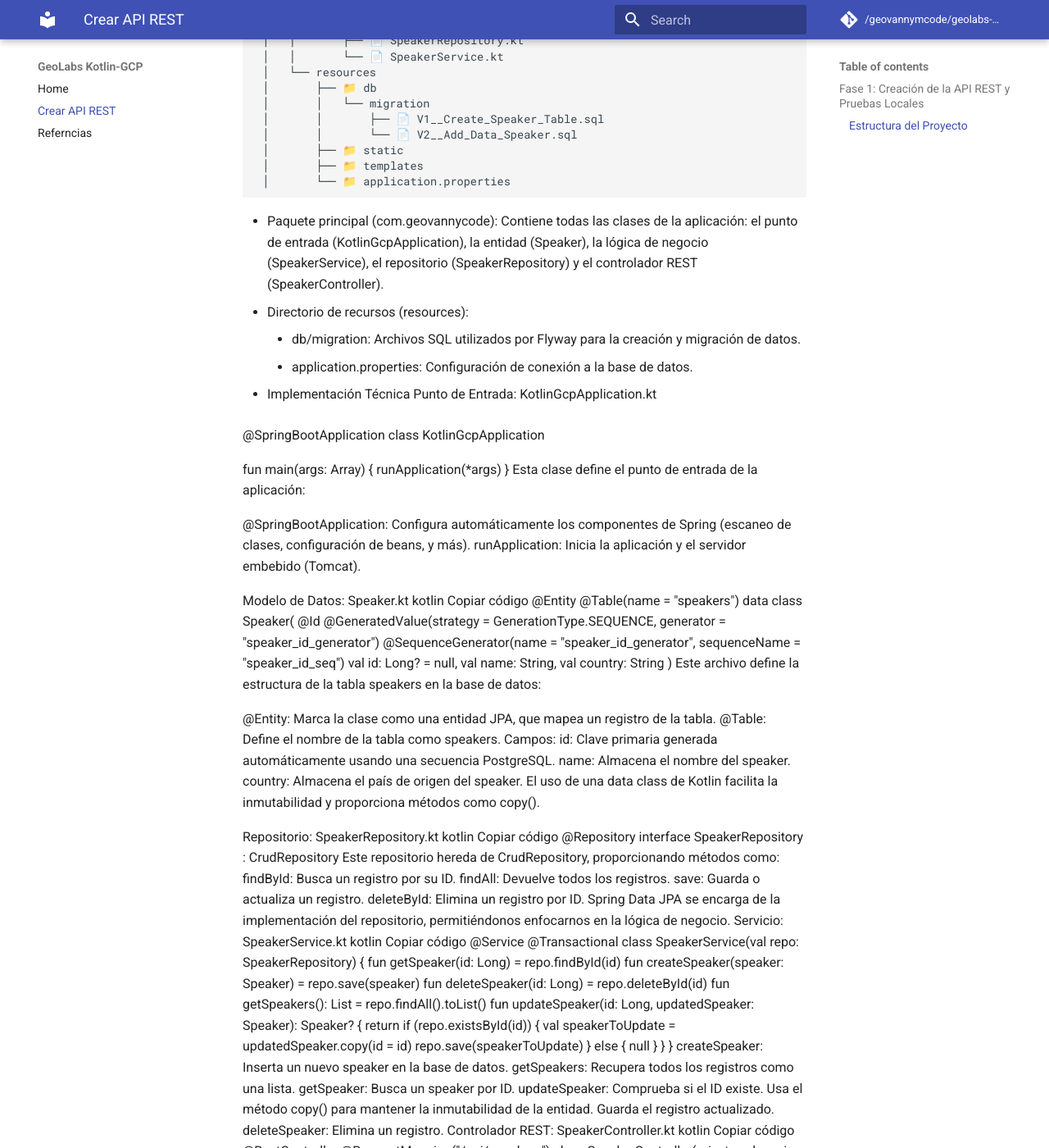
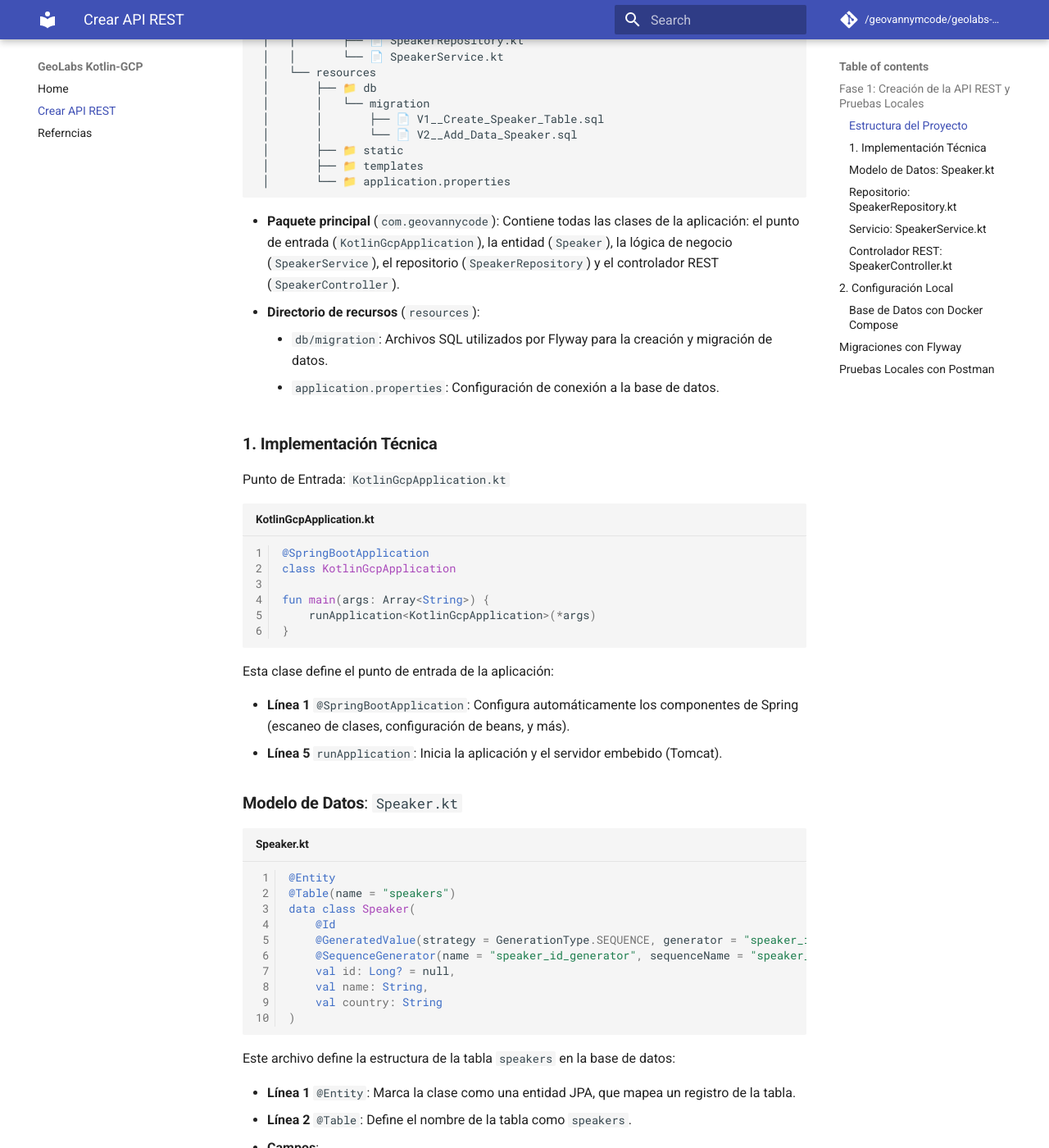
Before and after one commit to geovannymcode/geolabs-kotligcp.github.io, an MkDocs documentation site: the page built from docs/create_api_rest.md, in a window 1280 px wide and 1400 px high, scrolled down 631 px. Shown: the whole window at 82% size. Built offline with MkDocs 1.6.1 and Material for MkDocs 9.7.7, drawn with Linux system fonts in a browser that asks for light colours; comment, search, counter and statistics services are not loaded; some of the changed text lies outside the part shown.

Commit message:
V[0.0.4] Update creation api rest

````diff
--- a/docs/create_api_rest.md
+++ b/docs/create_api_rest.md
@@ -28,28 +28,32 @@ src
  │       └── 📁 application.properties
 ```
 
-- Paquete principal (com.geovannycode): Contiene todas las clases de la aplicación: el punto de entrada (KotlinGcpApplication), la entidad (Speaker), la lógica de negocio (SpeakerService), el repositorio (SpeakerRepository) y el controlador REST (SpeakerController).
-- Directorio de recursos (resources):
-    - db/migration: Archivos SQL utilizados por Flyway para la creación y migración de datos.
-    - application.properties: Configuración de conexión a la base de datos.
+- **Paquete principal** (`com.geovannycode`): Contiene todas las clases de la aplicación: el punto de entrada (`KotlinGcpApplication`), la entidad (`Speaker`), la lógica de negocio (`SpeakerService`), el repositorio (`SpeakerRepository`) y el controlador REST (`SpeakerController`).
+- **Directorio de recursos** (`resources`):
+    - `db/migration`: Archivos SQL utilizados por Flyway para la creación y migración de datos.
+    - `application.properties`: Configuración de conexión a la base de datos.
 
-1. Implementación Técnica
-Punto de Entrada: KotlinGcpApplication.kt
+### **1. Implementación Técnica**
 
+Punto de Entrada: `KotlinGcpApplication.kt`
+
+```kotlin title="KotlinGcpApplication.kt" linenums="1"
 @SpringBootApplication
 class KotlinGcpApplication
 
 fun main(args: Array<String>) {
     runApplication<KotlinGcpApplication>(*args)
 }
+```
+
 Esta clase define el punto de entrada de la aplicación:
 
-@SpringBootApplication: Configura automáticamente los componentes de Spring (escaneo de clases, configuración de beans, y más).
-runApplication: Inicia la aplicación y el servidor embebido (Tomcat).
+- **Línea 1** `@SpringBootApplication`: Configura automáticamente los componentes de Spring (escaneo de clases, configuración de beans, y más).
+- **Línea 5** `runApplication`: Inicia la aplicación y el servidor embebido (Tomcat).
 
-Modelo de Datos: Speaker.kt
-kotlin
-Copiar código
+### **Modelo de Datos**: `Speaker.kt`
+
+```kotlin title="Speaker.kt" linenums="1"
 @Entity
 @Table(name = "speakers")
 data class Speaker(
@@ -60,30 +64,36 @@ data class Speaker(
     val name: String,
     val country: String
 )
-Este archivo define la estructura de la tabla speakers en la base de datos:
+```
 
-@Entity: Marca la clase como una entidad JPA, que mapea un registro de la tabla.
-@Table: Define el nombre de la tabla como speakers.
-Campos:
-id: Clave primaria generada automáticamente usando una secuencia PostgreSQL.
-name: Almacena el nombre del speaker.
-country: Almacena el país de origen del speaker.
-El uso de una data class de Kotlin facilita la inmutabilidad y proporciona métodos como copy().
+Este archivo define la estructura de la tabla `speakers` en la base de datos:
 
-Repositorio: SpeakerRepository.kt
-kotlin
-Copiar código
+- **Línea 1** `@Entity`: Marca la clase como una entidad JPA, que mapea un registro de la tabla.
+- **Línea 2** `@Table`: Define el nombre de la tabla como `speakers`.
+- **Campos**:
+    - `id`: Clave primaria generada automáticamente usando una secuencia PostgreSQL.
+    - `name`: Almacena el nombre del speaker.
+    - `country`: Almacena el país de origen del speaker.
+
+El uso de una `data class` de Kotlin facilita la inmutabilidad y proporciona métodos como `copy()`.
+
+### **Repositorio**: `SpeakerRepository.kt`
+
+```kotlin title="SpeakerRepository.kt" linenums="1"
 @Repository
 interface SpeakerRepository : CrudRepository<Speaker, Long>
-Este repositorio hereda de CrudRepository, proporcionando métodos como:
-findById: Busca un registro por su ID.
-findAll: Devuelve todos los registros.
-save: Guarda o actualiza un registro.
-deleteById: Elimina un registro por ID.
-Spring Data JPA se encarga de la implementación del repositorio, permitiéndonos enfocarnos en la lógica de negocio.
-Servicio: SpeakerService.kt
-kotlin
-Copiar código
+```
+
+- Este repositorio hereda de `CrudRepository`, proporcionando métodos como:
+    - **`findById`**: Busca un registro por su ID.
+    - **`findAll`**: Devuelve todos los registros.
+    - **`save`**: Guarda o actualiza un registro.
+    - **`deleteById`**: Elimina un registro por ID.
+- Spring Data JPA se encarga de la implementación del repositorio, permitiéndonos enfocarnos en la lógica de negocio.
+
+### **Servicio**: `SpeakerService.kt`
+
+```kotlin title="SpeakerRepository.kt" linenums="1"
 @Service
 @Transactional
 class SpeakerService(val repo: SpeakerRepository) {
@@ -100,17 +110,20 @@ class SpeakerService(val repo: SpeakerRepository) {
         }
     }
 }
-createSpeaker: Inserta un nuevo speaker en la base de datos.
-getSpeakers: Recupera todos los registros como una lista.
-getSpeaker: Busca un speaker por ID.
-updateSpeaker:
-Comprueba si el ID existe.
-Usa el método copy() para mantener la inmutabilidad de la entidad.
-Guarda el registro actualizado.
-deleteSpeaker: Elimina un registro.
-Controlador REST: SpeakerController.kt
-kotlin
-Copiar código
+```
+
+- **Línea 4** `getSpeakers`: Recupera todos los registros como una lista.
+- **Línea 5** `createSpeaker`: Inserta un nuevo speaker en la base de datos.
+- **Línea 6** `deleteSpeaker`: Elimina un registro.
+- **Línea 7** `getSpeaker`: Busca un speaker por ID.
+- **Línea 8** `updateSpeaker`:
+    - Comprueba si el ID existe.
+    - Usa el método `copy()` para mantener la inmutabilidad de la entidad.
+    - Guarda el registro actualizado.
+
+### **Controlador REST**: `SpeakerController.kt`
+
+```kotlin title="SpeakerController.kt" linenums="1"
 @RestController
 @RequestMapping("/api/speakers")
 class SpeakerController(private val service: SpeakerService) {
@@ -144,18 +157,23 @@ class SpeakerController(private val service: SpeakerService) {
         }
     }
 }
+```
+
 Este archivo expone los endpoints para interactuar con la API:
 
-GET /api/speakers: Recupera todos los speakers.
-POST /api/speakers: Crea un nuevo registro.
-GET /api/speakers/{id}: Devuelve un speaker por ID.
-PUT /api/speakers/{id}: Actualiza un registro existente.
-DELETE /api/speakers/{id}: Elimina un registro por ID.
-2. Configuración Local
-Base de Datos con Docker Compose
-Archivo docker-compose.yaml
-yaml
-Copiar código
+- **Línea 4** `GET /api/speakers`: Recupera todos los speakers.
+- **Línea 4** `POST /api/speakers`: Crea un nuevo registro.
+- **Línea 4** `GET /api/speakers/{id}`: Devuelve un speaker por ID.
+- **Línea 4** `PUT /api/speakers/{id}`: Actualiza un registro existente.
+- **Línea 4** `DELETE /api/speakers/{id}`: Elimina un registro por ID.
+
+## **2. Configuración Local**
+
+### **Base de Datos con Docker Compose**
+
+Archivo `docker-compose.yaml`
+
+```yaml title="docker-compose.yaml" linenums="1"
 services:
   postgres_gcp:
     container_name: "postgres_gcp"
@@ -167,17 +185,18 @@ services:
       POSTGRES_USER: ${POSTGRES_USER}
       POSTGRES_PASSWORD: ${POSTGRES_PASSWORD}
       POSTGRES_DB: ${POSTGRES_DB}
-Asegúrate de configurar las variables en el archivo .env para personalizar los valores.
-Levanta el servicio con:
-bash
-Copiar código
-docker-compose up -d
-Migraciones con Flyway
+```
+
+- Asegúrate de configurar las variables en el archivo .env para personalizar los valores.
+- Con la incorporacion de Docker Support no hay necesidad de ejecutar el comando de docker para levantar el servicio, con ejecutar la aplicacion automaticamente se levanta el servicio de docker.
+
+## **Migraciones con Flyway**
+
 Flyway asegura la creación y migración de la base de datos.
 
-V1__Create_Speaker_Table.sql
-sql
-Copiar código
+Archivo `V1__Create_Speaker_Table.sql`
+
+```sql title="V1__Create_Speaker_Table.sql" linenums="1"
 CREATE SEQUENCE speaker_id_seq START 1 INCREMENT BY 50;
 
 CREATE TABLE speakers (
@@ -186,20 +205,27 @@ CREATE TABLE speakers (
     country VARCHAR(255) NOT NULL,
     PRIMARY KEY (id)
 );
-V2__Add_Data_Speaker.sql
-sql
-Copiar código
+```
+
+Archivo `V2__Add_Data_Speaker.sql`
+
+```sql title="V2__Add_Data_Speaker.sql" linenums="1"
 INSERT INTO speakers (id, name, country) VALUES (nextval('speaker_id_seq'), 'Geovanny Mendoza', 'Colombia');
-3. Pruebas Locales con Postman
+```
+
+## **Pruebas Locales con Postman**
+
 Utiliza Postman para probar los endpoints. Ejemplo:
 
-GET /api/speakers: Recupera todos los speakers.
-POST /api/speakers: Crea un nuevo speaker con este JSON:
-json
-Copiar código
+- `GET /api/speakers`: Recupera todos los speakers.
+- `POST /api/speakers`: Crea un nuevo speaker con este JSON:
+
+```json
 {
     "name": "John Doe",
     "country": "USA"
 }
-PUT /api/speakers/{id}: Actualiza un speaker.
-DELETE /api/speakers/{id}: Elimina un speaker.
+```
+
+- `PUT /api/speakers/{id}`: Actualiza un speaker.
+- `DELETE /api/speakers/{id}`: Elimina un speaker.
````
